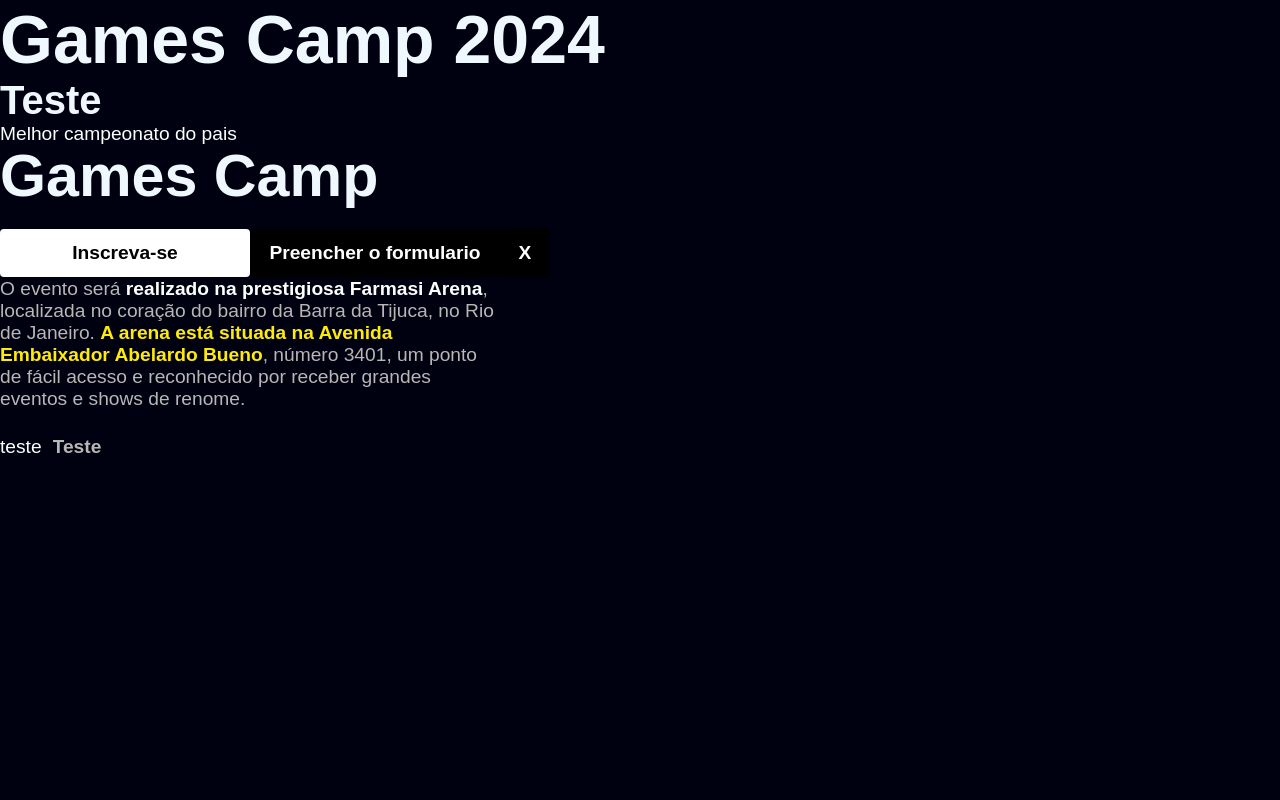
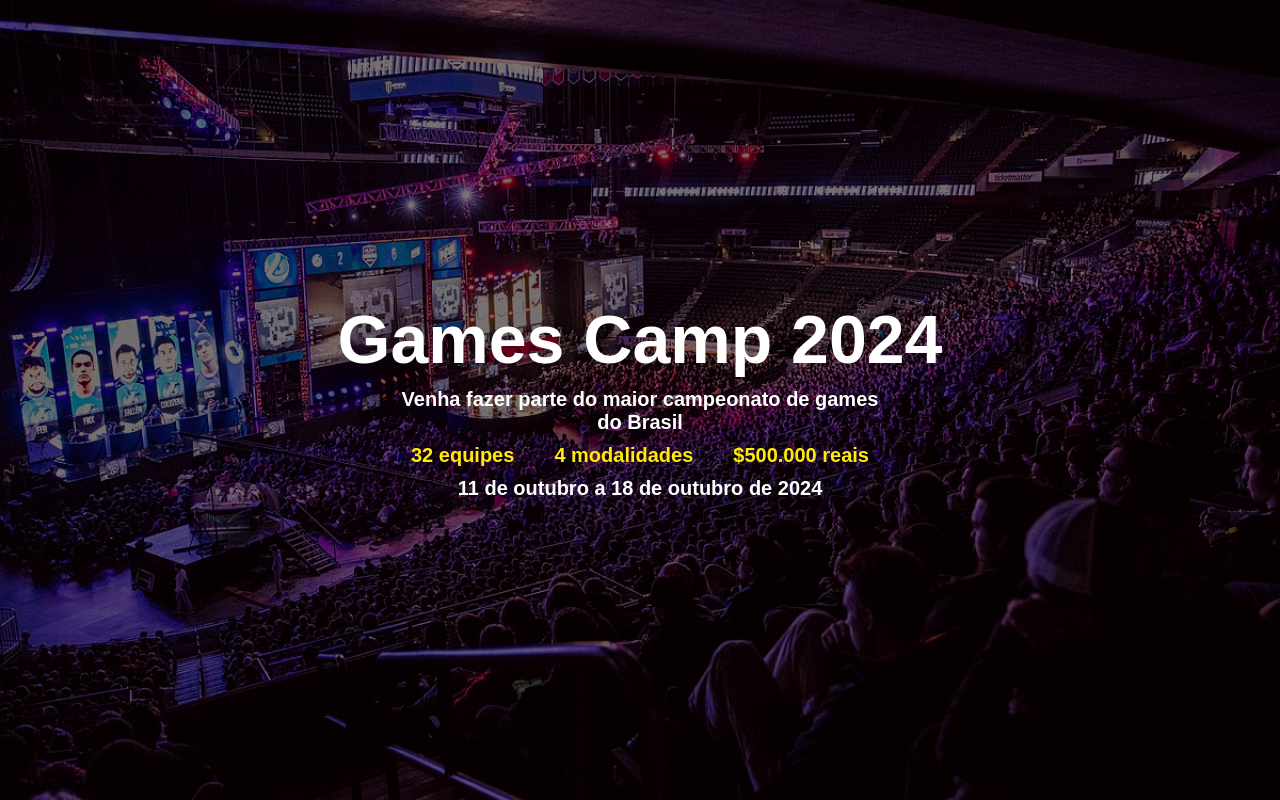
Before and after one commit to Dom-Garotom/GamesCamp-React, a React (Vite) app: page / in a window 1280 px wide. Built offline with nearby package versions, Linux system fonts and the light colour scheme.

Commit message:
feat: criando a section hero e adicionando o conteudo

```diff
--- /dev/null
+++ b/src/components/heroSection/index.tsx
@@ -0,0 +1,52 @@
+import styled from "styled-components"
+import { MainTitle, Negrito  } from "../../styles/styledComponents"
+import ImageBackGround from "../../assets/BackGround.png"
+
+const WrapperHero = styled.section`
+    background-image: url(${ImageBackGround});
+    background-size: cover;
+    background-position: center;
+    background-repeat: no-repeat;
+
+    display: flex;
+    flex-direction: column;
+    align-items: center;
+    justify-content: center;
+    gap: 10px;
+    width: 100vw;
+    min-block-size: 100vh;
+    text-align: center;
+
+    p{
+        font-size: 20px;
+        display: inline-block;
+        font-weight: 600;
+        color: #fff;
+    }
+
+`
+
+const Wrapper = styled.div`
+    display: flex;
+    gap: 40px;
+
+    b{
+        font-size: 20px;
+    }
+`
+
+export default function HeroSection() {
+  return (
+    <WrapperHero>
+        <MainTitle>Games Camp 2024</MainTitle>
+        <p>Venha fazer parte do maior campeonato de games do Brasil</p>
+        <Wrapper>
+            <Negrito>32 equipes</Negrito>
+            <Negrito>4 modalidades</Negrito>
+            <Negrito>$500.000 reais</Negrito>
+        </Wrapper>
+
+        <p>11 de outubro a 18 de outubro de 2024</p>
+    </WrapperHero>
+  )
+}
--- a/src/pages/home.tsx
+++ b/src/pages/home.tsx
@@ -1,20 +1,9 @@
-import { TitleDefault , MainTitle , ButtonDefault , ButtonCTA , ButtonExit , Negrito, InputDefault} from "../styles/styledComponents"
-import TitleWithHat from "../components/TitleWithHat"
+import HeroSection from "../components/heroSection";
 
 export default function Home() {
   return (
     <>
-      <MainTitle>Games Camp 2024</MainTitle>
-      <TitleDefault>Teste</TitleDefault>
-      <TitleWithHat content="Games Camp" hat="Melhor campeonato do pais" />
-      <ButtonDefault>Inscreva-se</ButtonDefault>
-      <ButtonCTA>Preencher o formulario</ButtonCTA>
-      <ButtonExit>X</ButtonExit>
-      <p>
-        O evento será <b>realizado na prestigiosa Farmasi Arena</b>, localizada no coração do bairro da Barra da Tijuca, no Rio de Janeiro. <Negrito>A arena está situada na Avenida Embaixador Abelardo Bueno</Negrito>, número 3401, um ponto de fácil acesso e reconhecido por receber grandes eventos e shows de renome.
-      </p>
-      <a href="">teste</a>
-      <InputDefault placeholder="Teste"/>
+      <HeroSection/>
     </>
   )
 }
--- a/src/styles/styledComponents.tsx
+++ b/src/styles/styledComponents.tsx
@@ -8,7 +8,7 @@ export const TitleDefault = styled.h2`
 
 export const MainTitle = styled.h1`
     font-size: 4.25rem;
-    color: aliceblue;
+    color: #fff;
 `
 
 
```
Also changed, not shown: src/assets/BackGround.png (added).
